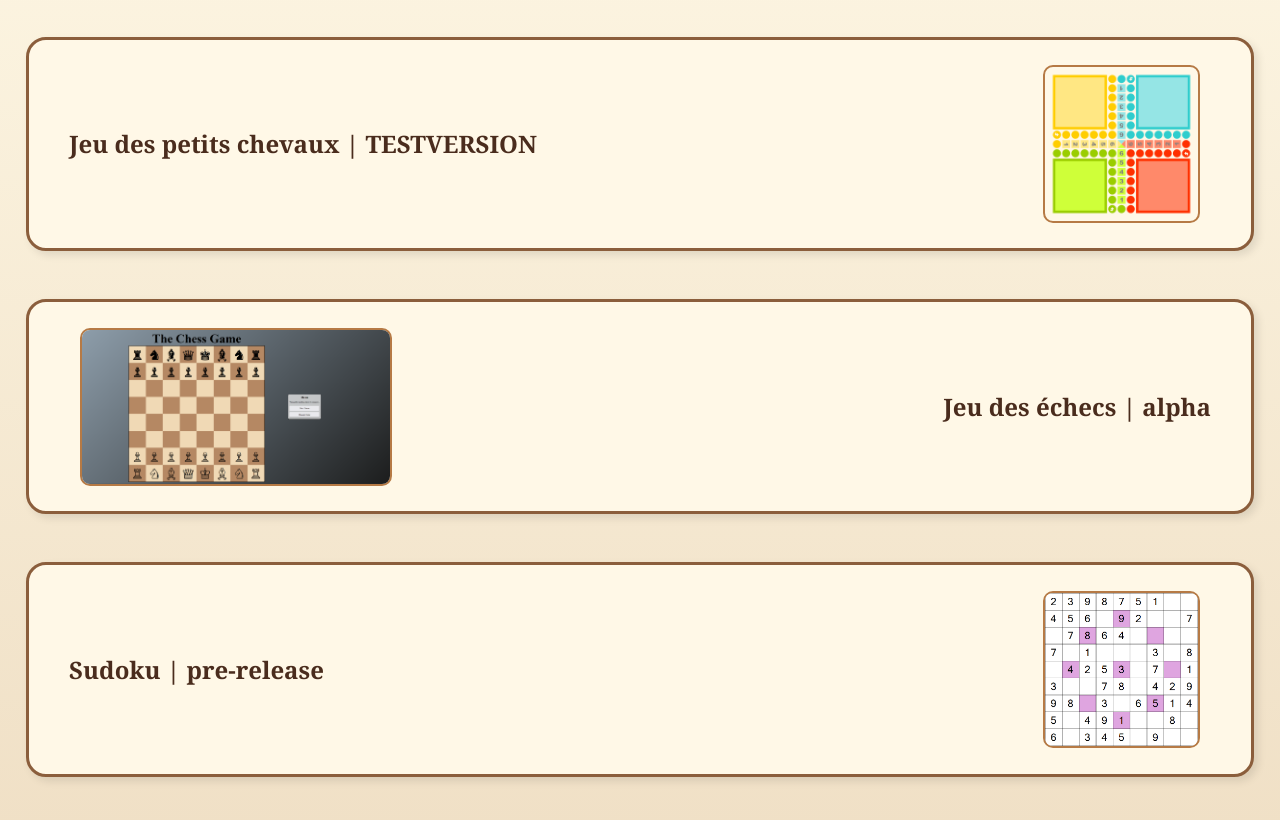
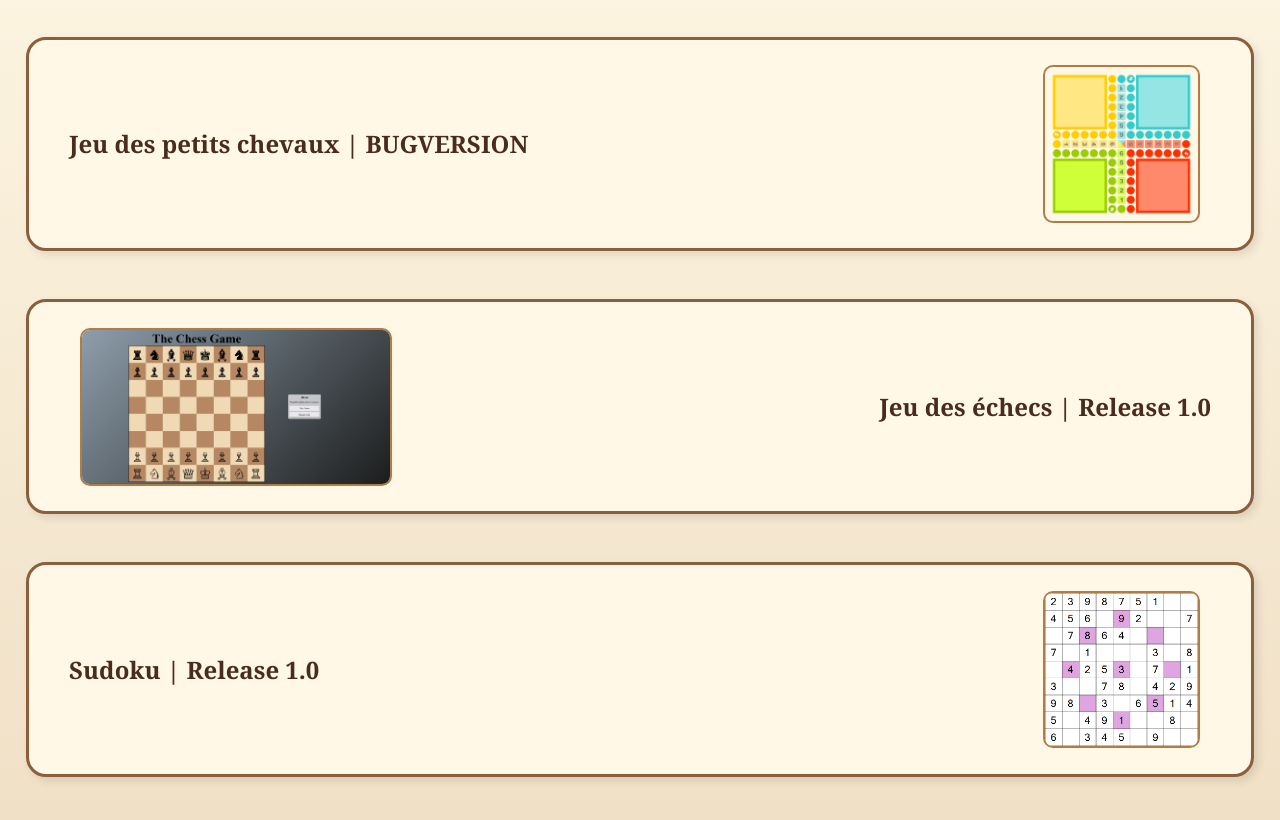
Before and after one commit to GitArsene/Projet, a plain HTML site: page index.html in a window 1280 px wide. Shown: the part 122-942 px from the top of the page. Drawn offline with Linux system fonts and the light colour scheme.

Commit message:
fix: merging sudoku into main

```diff
--- a/index.html
+++ b/index.html
@@ -10,16 +10,16 @@
     <h1>Welcome on PLAY.IO</h1>
     <div id="G1">
       <a href="frontend/horses/horsesRoom.html"
-        >Jeu des petits chevaux | TESTVERSION</a
+        >Jeu des petits chevaux | BUGVERSION</a
       >
       <img src="frontend/assets/libs/imgs/horses.png" alt="HorsesImg" />
     </div>
     <div id="G2">
-      <a href="frontend/chess/chessRoom.html">Jeu des échecs | alpha</a>
+      <a href="frontend/chess/chessRoom.html">Jeu des échecs | Release 1.0</a>
       <img src="frontend/assets/libs/imgs/chess.png" alt="ChessImg" />
     </div>
     <div id="G3">
-      <a href="frontend/sudoku/sudoku.html">Sudoku | pre-release</a>
+      <a href="frontend/sudoku/sudoku.html">Sudoku | Release 1.0</a>
       <img src="frontend/assets/libs/imgs/sudoku.png" alt="SudokuImg" />
     </div>
     <!--TODO Change images of each game-->
```
Also changed, not shown: frontend/sudoku/sudoku.html (renamed from assets/sudoku/sudoku.html, +2 -2 lines), frontend/assets/js/sudoku/sudoku.js (renamed from assets/sudoku/sudoku.js), frontend/assets/styles/sudoku.css (renamed from assets/sudoku/sudoku.css), frontend/sudoku/replaceBySudoku.html (deleted).
